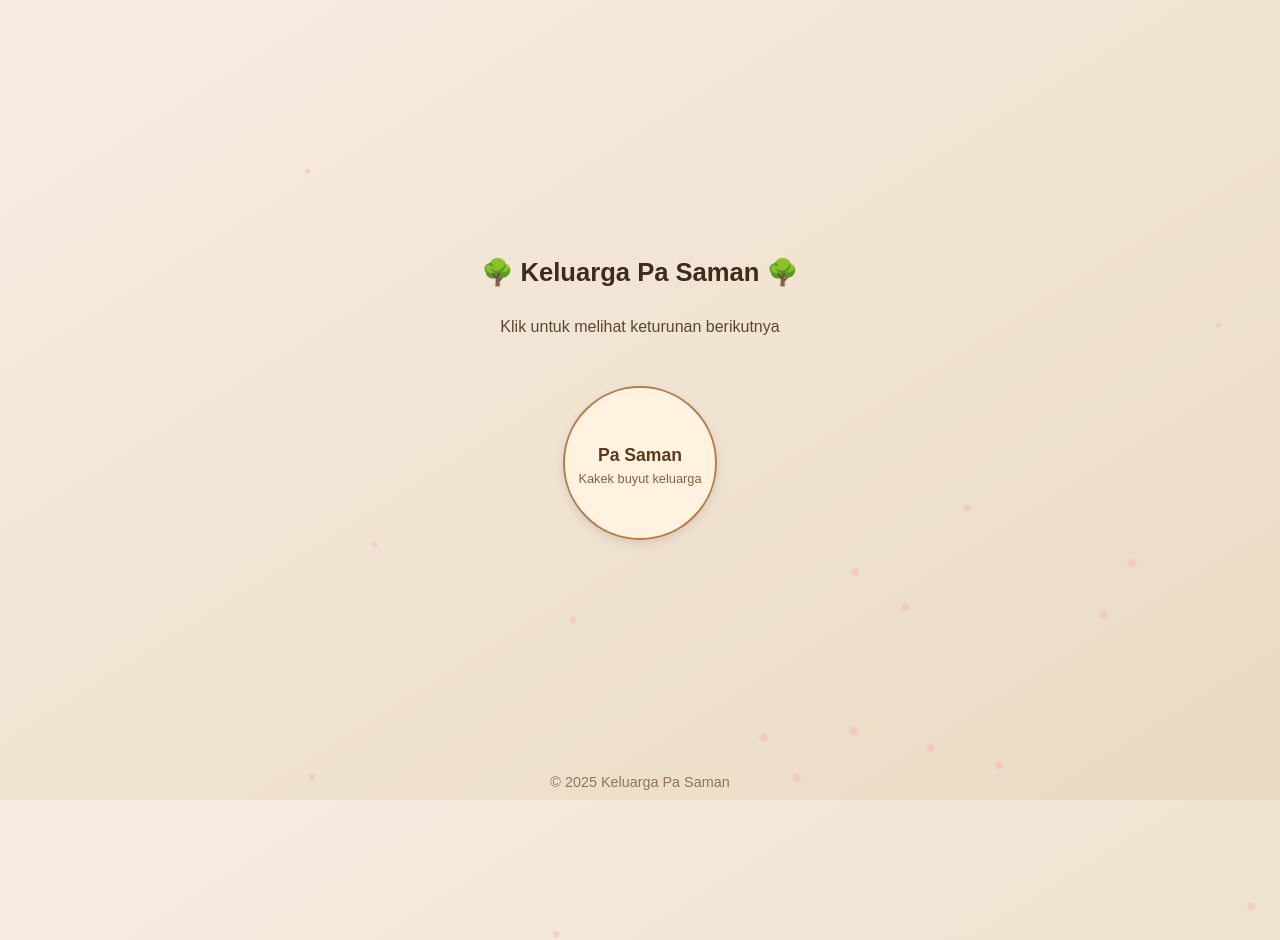
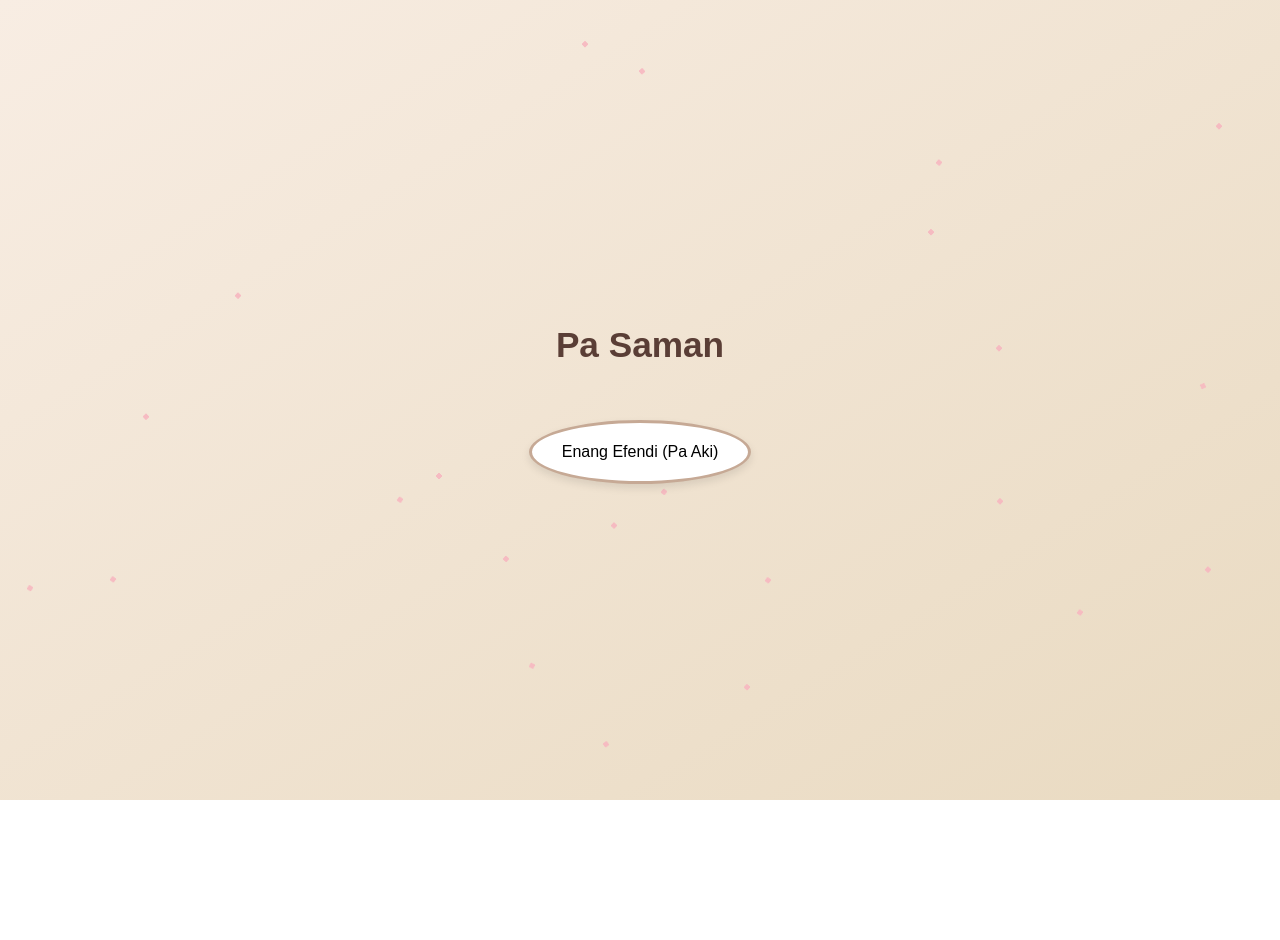
Before and after one commit to alofabett/keluarga-pa-saman, a plain HTML site: page index.html in a window 1280 px wide. After the commit the page ends 800 px from the top, so only its background shows below. Drawn offline with Linux system fonts and the light colour scheme.

Commit message:
Update index.html

```diff
--- a/index.html
+++ b/index.html
@@ -12,221 +12,180 @@
       background: linear-gradient(to bottom right, #f8ede3, #e9dac1);
       font-family: 'Poppins', sans-serif;
       display: flex;
-      flex-direction: column;
       justify-content: center;
       align-items: center;
       position: relative;
     }
 
+    h1 {
+      font-size: 2.2em;
+      color: #5a3e36;
+      margin-bottom: 40px;
+      animation: fadeIn 1.5s ease-in-out;
+    }
+
+    @keyframes fadeIn {
+      from { opacity: 0; transform: translateY(-20px); }
+      to { opacity: 1; transform: translateY(0); }
+    }
+
+    .container {
+      text-align: center;
+      z-index: 2;
+    }
+
+    .bubble {
+      display: inline-block;
+      background: #fff8f0;
+      border: 3px solid #c6a995;
+      border-radius: 50%;
+      padding: 20px 30px;
+      margin: 15px;
+      font-size: 1.2em;
+      cursor: pointer;
+      box-shadow: 0 4px 8px rgba(0,0,0,0.1);
+      transition: all 0.3s ease;
+    }
+
+    .bubble:hover {
+      background: #f9f3e6;
+      transform: scale(1.1);
+    }
+
+    .small { font-size: 1em; background: #fff; }
+    .smaller { font-size: 0.9em; background: #fffef9; }
+
+    #backButton {
+      display: none;
+      position: absolute;
+      bottom: 30px;
+      left: 30px;
+      background: #c6a995;
+      color: white;
+      border: none;
+      padding: 12px 20px;
+      border-radius: 10px;
+      font-size: 1em;
+      cursor: pointer;
+      box-shadow: 0 4px 8px rgba(0,0,0,0.2);
+      transition: 0.3s;
+      z-index: 3;
+    }
+
+    #backButton:hover {
+      background: #a7896d;
+    }
+
     /* 🌸 Bunga animasi */
     .flower {
       position: absolute;
+      width: 10px;
+      height: 10px;
       background: radial-gradient(circle, #f7b7c0 40%, transparent 41%);
       border-radius: 50%;
-      width: 10px;
-      height: 10px;
-      animation: spin 20s linear infinite;
-      opacity: 0.5;
+      animation: float 10s infinite ease-in-out;
+      opacity: 0.6;
     }
 
-    @keyframes spin {
-      from { transform: rotate(0deg) translateX(150px) rotate(0deg); }
-      to { transform: rotate(360deg) translateX(150px) rotate(-360deg); }
+    @keyframes float {
+      0% { transform: translateY(0) rotate(0deg); opacity: 0.6; }
+      50% { transform: translateY(-50px) rotate(180deg); opacity: 0.9; }
+      100% { transform: translateY(0) rotate(360deg); opacity: 0.6; }
     }
 
-    /* 🌳 Struktur keluarga */
-    .bubble {
-      display: inline-flex;
-      flex-direction: column;
-      align-items: center;
-      justify-content: center;
-      background: #fff3e0;
-      border: 2px solid #b67b4f;
-      border-radius: 50%;
-      width: 150px;
-      height: 150px;
-      margin: 20px;
-      cursor: pointer;
-      box-shadow: 0 4px 10px rgba(0,0,0,0.1);
-      transition: transform 0.3s ease, background 0.3s;
-    }
-
-    .bubble:hover {
-      transform: scale(1.05);
-      background: #ffefd5;
-    }
-
-    .bubble h2 {
-      font-size: 1.1em;
-      color: #5a3b1e;
-      text-align: center;
-      margin: 0;
-      padding: 5px;
-    }
-
-    .bubble span {
-      font-size: 0.8em;
-      color: #8b5e3b;
-    }
-
-    .fade {
-      animation: fadeIn 0.7s ease forwards;
-    }
-
-    @keyframes fadeIn {
-      from { opacity: 0; transform: translateY(20px); }
-      to { opacity: 1; transform: translateY(0); }
-    }
-
-    footer {
-      position: absolute;
-      bottom: 10px;
-      font-size: 0.9em;
-      color: #6a4a2b;
-      opacity: 0.7;
-    }
-
-    h1 {
-      color: #3e2b1c;
-      margin-bottom: 15px;
-      font-size: 1.6em;
-      text-align: center;
-    }
-
-    #desc {
-      color: #5a4632;
-      text-align: center;
-      font-size: 1em;
-      max-width: 80%;
-      margin-bottom: 30px;
-    }
-
-    .container {
-      display: flex;
-      justify-content: center;
-      flex-wrap: wrap;
-    }
   </style>
 </head>
 <body>
-  <!-- 🌸 bunga acak -->
-  <script>
-    for (let i = 0; i < 18; i++) {
-      const f = document.createElement('div');
-      f.classList.add('flower');
-      f.style.left = Math.random() * 100 + 'vw';
-      f.style.top = Math.random() * 100 + 'vh';
-      f.style.animationDuration = 15 + Math.random() * 10 + 's';
-      f.style.width = f.style.height = 8 + Math.random() * 8 + 'px';
-      document.body.appendChild(f);
-    }
-  </script>
 
-  <h1 id="title">🌳 Keluarga Pa Saman 🌳</h1>
-  <p id="desc" class="fade">Klik untuk melihat keturunan berikutnya</p>
+  <!-- Musik otomatis -->
+  <audio id="bgMusic" autoplay loop>
+    <source src="https://cdn.pixabay.com/audio/2022/07/30/audio_736a1f3b27.mp3" type="audio/mpeg">
+  </audio>
 
-  <div id="tree" class="container fade">
-    <div class="bubble" onclick="next('paaki')">
-      <h2>Pa Saman</h2>
-      <span>Kakek buyut keluarga</span>
-    </div>
-  </div>
+  <!-- Tombol kembali -->
+  <button id="backButton" onclick="goBack()">⬅️ Kembali</button>
 
-  <footer>© 2025 Keluarga Pa Saman</footer>
+  <div class="container" id="tree"></div>
 
   <script>
-    const tree = document.getElementById('tree');
-    const desc = document.getElementById('desc');
-
     const data = {
-      "paaki": {
-        name: "Pa Aki (Enang Efendi)",
-        role: "Anak dari Pa Saman",
-        desc: "Sosok bijak, pernah menjabat RW di Gang Kelinci.",
+      name: "Pa Saman",
       children: [
-          { key: "aep", order: "Anak ke-1" },
-          { key: "umi", order: "Anak ke-2" }
+        {
+          name: "Enang Efendi (Pa Aki)",
+          children: [
+            {
+              name: "Aep Saefudin (Anak 1)",
+              children: [
+                { name: "Naoval Luthfi (Anak 1)" },
+                { name: "Reyhan (Anak 2)" }
               ]
             },
-      "aep": {
-        name: "Aep Saefudin",
-        role: "Anak pertama Pa Aki",
-        desc: "Pribadi tenang, pekerja keras.",
+            {
+              name: "Umi (Anak 2)",
               children: [
-          { key: "naoval", order: "Anak ke-1" },
-          { key: "rey", order: "Anak ke-2" }
+                { name: "Agung (Anak 1)" },
+                { name: "Atta (Anak 2)" },
+                { name: "Mentari (Anak 3)" }
               ]
-      },
-      "umi": {
-        name: "Umi",
-        role: "Anak kedua Pa Aki",
-        desc: "Wanita yang lembut dan penyayang.",
-        children: [
-          { key: "agung", order: "Anak ke-1" }
+            }
           ]
-      },
-      "agung": {
-        name: "Agung",
-        role: "Anak pertama Umi",
-        desc: "Pria yang bijak dan penuh tanggung jawab.",
-        children: [
-          { key: "atta", order: "Anak ke-1" },
-          { key: "mentari", order: "Anak ke-2" }
+        }
       ]
-      },
-      "atta": {
-        name: "Atta",
-        role: "Anak pertama Agung",
-        desc: "Anak yang ceria dan aktif.",
-        children: []
-      },
-      "mentari": {
-        name: "Mentari",
-        role: "Anak kedua Agung",
-        desc: "Penuh semangat dan optimisme.",
-        children: []
-      },
-      "naoval": {
-        name: "Naoval Luthfi",
-        role: "Anak pertama Aep",
-        desc: "Rajin dan sopan.",
-        children: []
-      },
-      "rey": {
-        name: "Reyhan",
-        role: "Anak kedua Aep",
-        desc: "Orang sigma 😎.",
-        children: []
-      }
     };
 
-    function next(key) {
-      const person = data[key];
-      if (!person) return;
+    const container = document.getElementById("tree");
+    const backButton = document.getElementById("backButton");
+    let historyStack = [];
 
-      desc.innerHTML = `${person.desc}`;
-      tree.innerHTML = "";
+    function showNode(node, level = 0) {
+      container.innerHTML = "";
+      const title = document.createElement("h1");
+      title.textContent = node.name;
+      container.appendChild(title);
 
-      const parentBubble = document.createElement('div');
-      parentBubble.className = "bubble fade";
-      parentBubble.style.width = "170px";
-      parentBubble.style.height = "170px";
-      parentBubble.innerHTML = `<h2 style="font-size:1.3em">${person.name}</h2><span>${person.role}</span>`;
-      tree.appendChild(parentBubble);
+      if (node.children) {
+        node.children.forEach(child => {
+          const bubble = document.createElement("div");
+          bubble.classList.add("bubble");
+          if (level === 0) bubble.classList.add("small");
+          if (level >= 1) bubble.classList.add("smaller");
+          bubble.textContent = child.name;
+          bubble.onclick = () => {
+            historyStack.push(node);
+            showNode(child, level + 1);
+            backButton.style.display = "block";
+          };
+          container.appendChild(bubble);
+        });
+      } else {
+        const endText = document.createElement("p");
+        endText.textContent = "🌿 Ini adalah generasi terakhir 🌿";
+        endText.style.color = "#6b4f3a";
+        container.appendChild(endText);
+      }
+    }
 
-      setTimeout(() => {
-        person.children.forEach(child => {
-          const c = data[child.key];
-          const childBubble = document.createElement('div');
-          childBubble.className = "bubble fade";
-          childBubble.style.width = "130px";
-          childBubble.style.height = "130px";
-          childBubble.innerHTML = `<h2>${c.name}</h2><span>${child.order}</span>`;
-          childBubble.onclick = () => next(child.key);
-          tree.appendChild(childBubble);
-        });
-      }, 300);
+    function goBack() {
+      const prev = historyStack.pop();
+      if (prev) {
+        showNode(prev, historyStack.length);
+        if (historyStack.length === 0) backButton.style.display = "none";
       }
+    }
+
+    // bunga random
+    for (let i = 0; i < 25; i++) {
+      const flower = document.createElement("div");
+      flower.classList.add("flower");
+      flower.style.left = Math.random() * 100 + "vw";
+      flower.style.top = Math.random() * 100 + "vh";
+      flower.style.animationDuration = 8 + Math.random() * 5 + "s";
+      document.body.appendChild(flower);
+    }
+
+    // mulai tampilan dari akar
+    showNode(data);
   </script>
 </body>
 </html>
```
Lines whose indentation alone changed are shown as unchanged.
